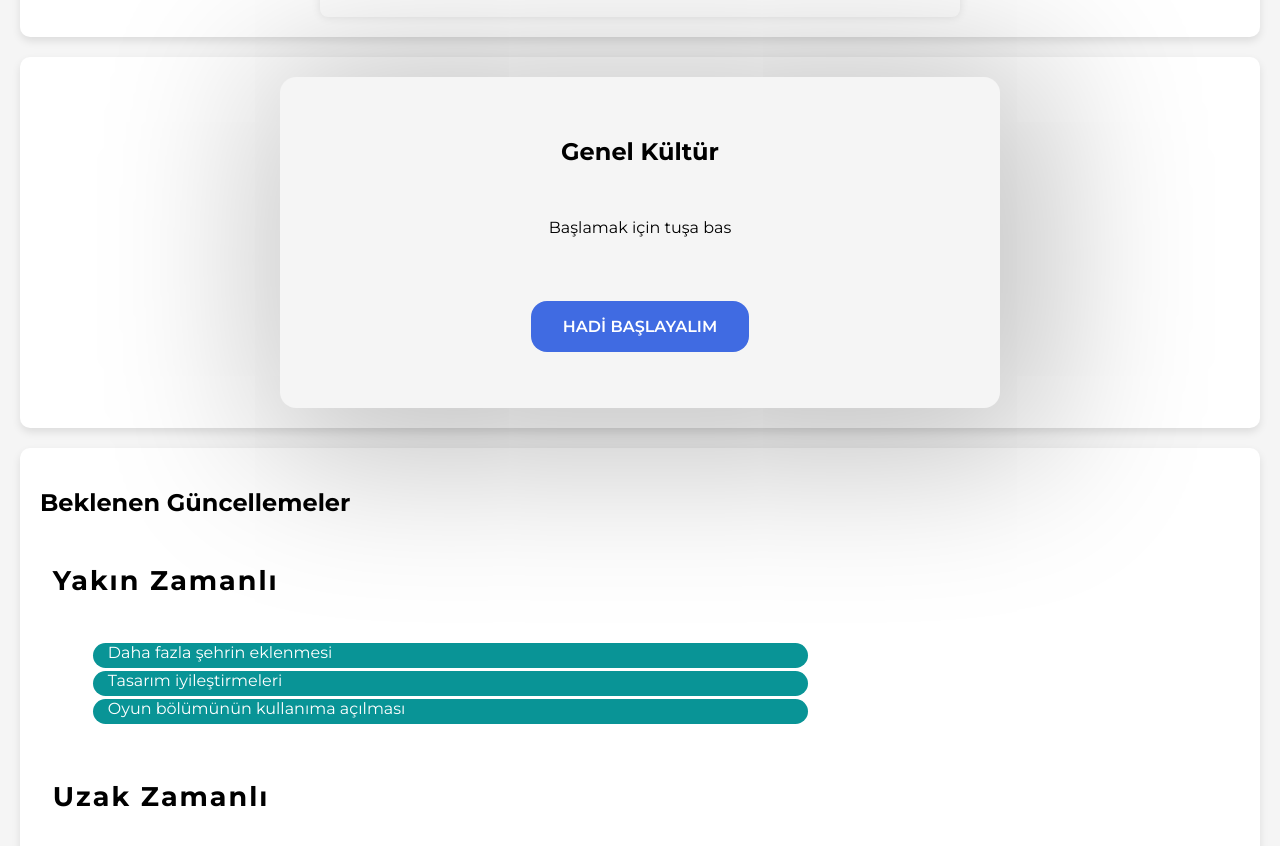
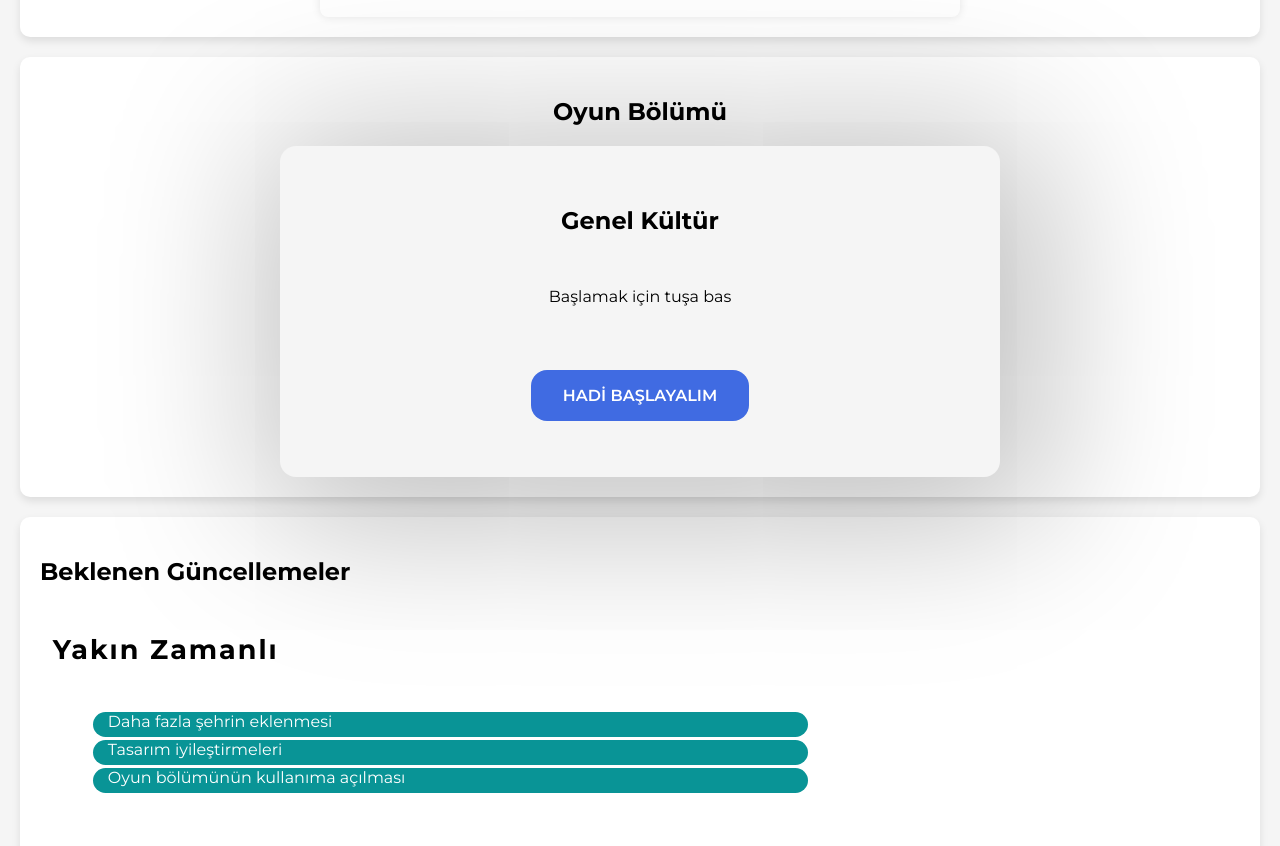
Before and after one commit to Alalmolayki/Cografya-Bilgi-Sistemleri, a plain HTML site: page index.html in a window 1280 px wide. Shown: the part 1911-2757 px from the top of the page. Drawn offline with Linux system fonts and the light colour scheme.

Commit message:
Update index.html

```diff
--- a/index.html
+++ b/index.html
@@ -123,6 +123,7 @@
     </section>
 
     <section id="oyun" class="game-section">
+        <h2>Oyun Bölümü</h2>
         <div class="game-container">
             <div id="start-game">
                 <h1>Genel Kültür</h1>
```
